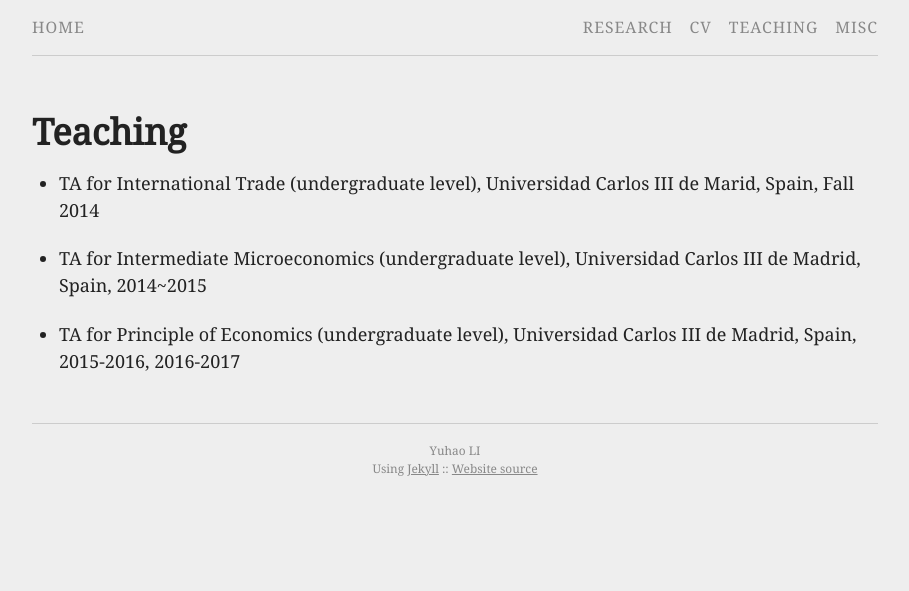
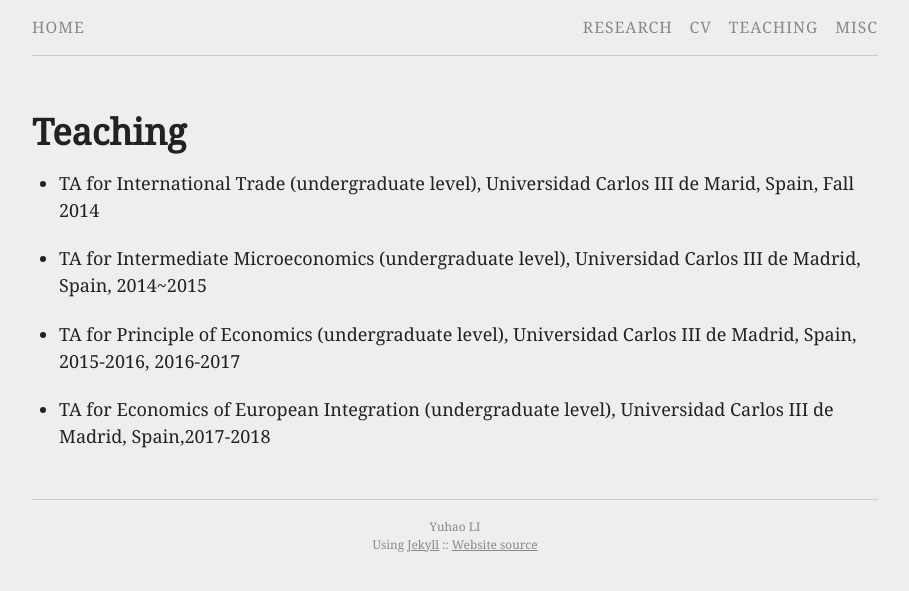
Before and after one commit to yuhaoli-academic/yuhaoli-academic.github.io, a Jekyll site: the page built from teaching.md, in a window 1280 px wide. Shown: the top 591 px of the page, without its empty margins (185-1094 px from the left). Built offline with Jekyll 4.4.1, drawn with Linux system fonts in a browser that asks for light colours.

Commit message:
updating teaching

```diff
--- a/teaching.md
+++ b/teaching.md
@@ -9,3 +9,5 @@ permalink: /teaching/
 * TA for Intermediate Microeconomics (undergraduate level), Universidad Carlos III de Madrid, Spain, 2014~2015
 
 * TA for Principle of Economics (undergraduate level), Universidad Carlos III de Madrid, Spain, 2015-2016, 2016-2017
+
+* TA for Economics of European Integration (undergraduate level), Universidad Carlos III de Madrid, Spain,2017-2018
```
